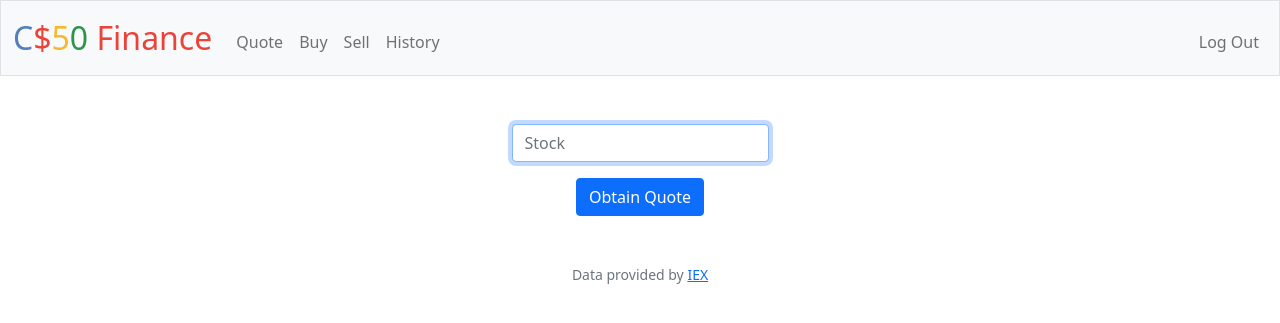
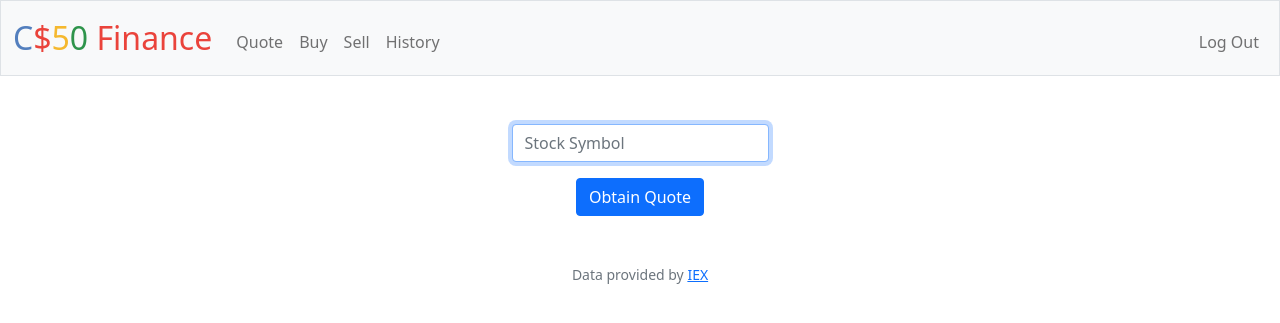
Before and after one commit to nednella/cs50, a Flask app: page /quote in a window 1280 px wide. Shown: the top 323 px of the page. Run offline with Flask 3, Linux system fonts and the light colour scheme; a user stored in the database is signed in; some libraries are stand-ins or nearby versions.

Commit message:
Wed, Apr 12, 2023, 7:05 PM +01:00

```diff
--- a/cs50/week9/finance/templates/quote.html
+++ b/cs50/week9/finance/templates/quote.html
@@ -7,7 +7,7 @@
 {% block main %}
     <form action="/quote" method="post">
         <div class="mb-3">
-            <input autocomplete="off" autofocus class="form-control mx-auto w-auto" id="symbol" name="symbol" placeholder="Stock" type="text">
+            <input autocomplete="off" autofocus class="form-control mx-auto w-auto" id="symbol" name="symbol" placeholder="Stock Symbol" type="text">
         </div>
         <button class="btn btn-primary" type="submit">Obtain Quote</button>
     </form>
```
